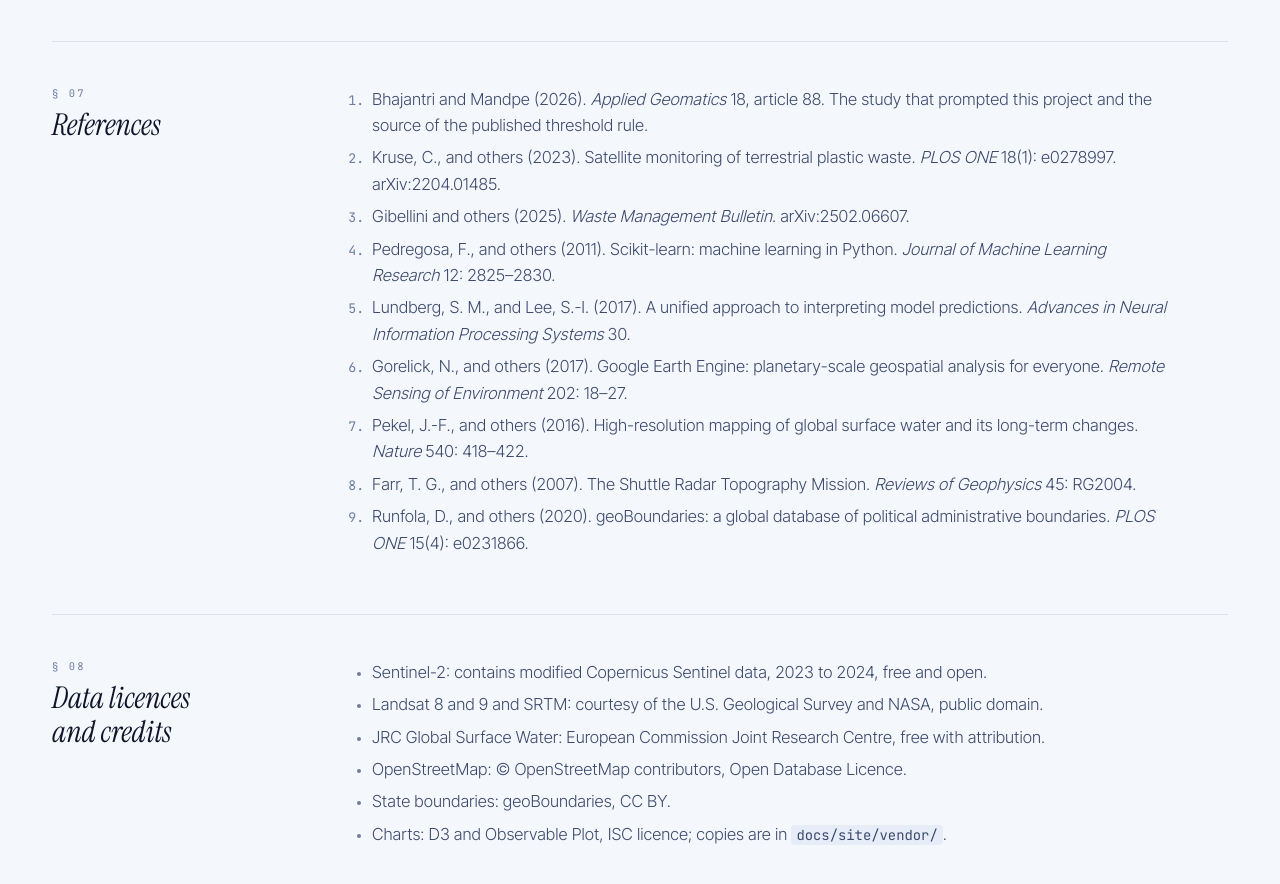
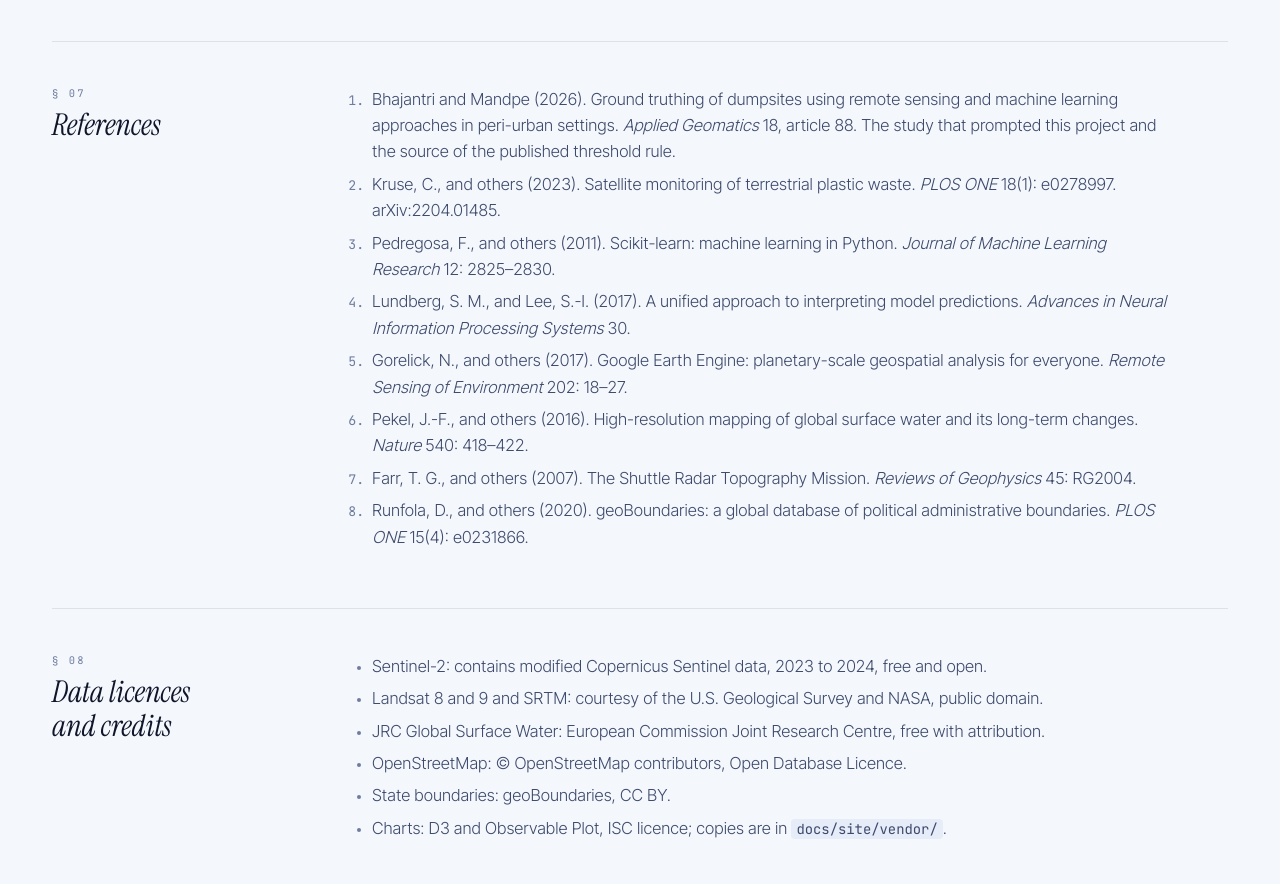
Before and after one commit to wre9-tesh/ML_Landfill_Detection, a plain HTML site: page docs/reproduce.html in a window 1280 px wide. Shown: the part 2875-3759 px from the top of the page. Drawn offline with Linux system fonts and the light colour scheme.

Commit message:
Add the Bhajantri and Mandpe title, drop Gibellini and others, update CONTEXT.md
Co-Authored-By: Claude Opus 5.5 <noreply@anthropic.com>
Claude-Session: https://claude.ai/code/session_01Vq46JavZXTSnmeHFaSBEVM

```diff
--- a/docs/reproduce.html
+++ b/docs/reproduce.html
@@ -87,9 +87,8 @@ git log --format="%h %ad %s" -- data/gujarat_results_v3/summary.json   # Gujarat
 
 </div></section><section class="sec" id="references"><div class="sec-l"><span class="lab">§ 07</span><h2>References</h2></div><div class="sec-r">
 <ol>
-  <li>Bhajantri and Mandpe (2026). <i>Applied Geomatics</i> 18, article 88. The study that prompted this project and the source of the published threshold rule.</li>
+  <li>Bhajantri and Mandpe (2026). Ground truthing of dumpsites using remote sensing and machine learning approaches in peri-urban settings. <i>Applied Geomatics</i> 18, article 88. The study that prompted this project and the source of the published threshold rule.</li>
   <li>Kruse, C., and others (2023). Satellite monitoring of terrestrial plastic waste. <i>PLOS ONE</i> 18(1): e0278997. arXiv:2204.01485.</li>
-  <li>Gibellini and others (2025). <i>Waste Management Bulletin</i>. arXiv:2502.06607.</li>
   <li>Pedregosa, F., and others (2011). Scikit-learn: machine learning in Python. <i>Journal of Machine Learning Research</i> 12: 2825–2830.</li>
   <li>Lundberg, S. M., and Lee, S.-I. (2017). A unified approach to interpreting model predictions. <i>Advances in Neural Information Processing Systems</i> 30.</li>
   <li>Gorelick, N., and others (2017). Google Earth Engine: planetary-scale geospatial analysis for everyone. <i>Remote Sensing of Environment</i> 202: 18–27.</li>
```
Also changed, not shown: docs/diagnosis.html (+1 -1 lines), site_src/diagnosis.html (+1 -1 lines), site_src/reproduce.html (+1 -2 lines), 2 other files.
